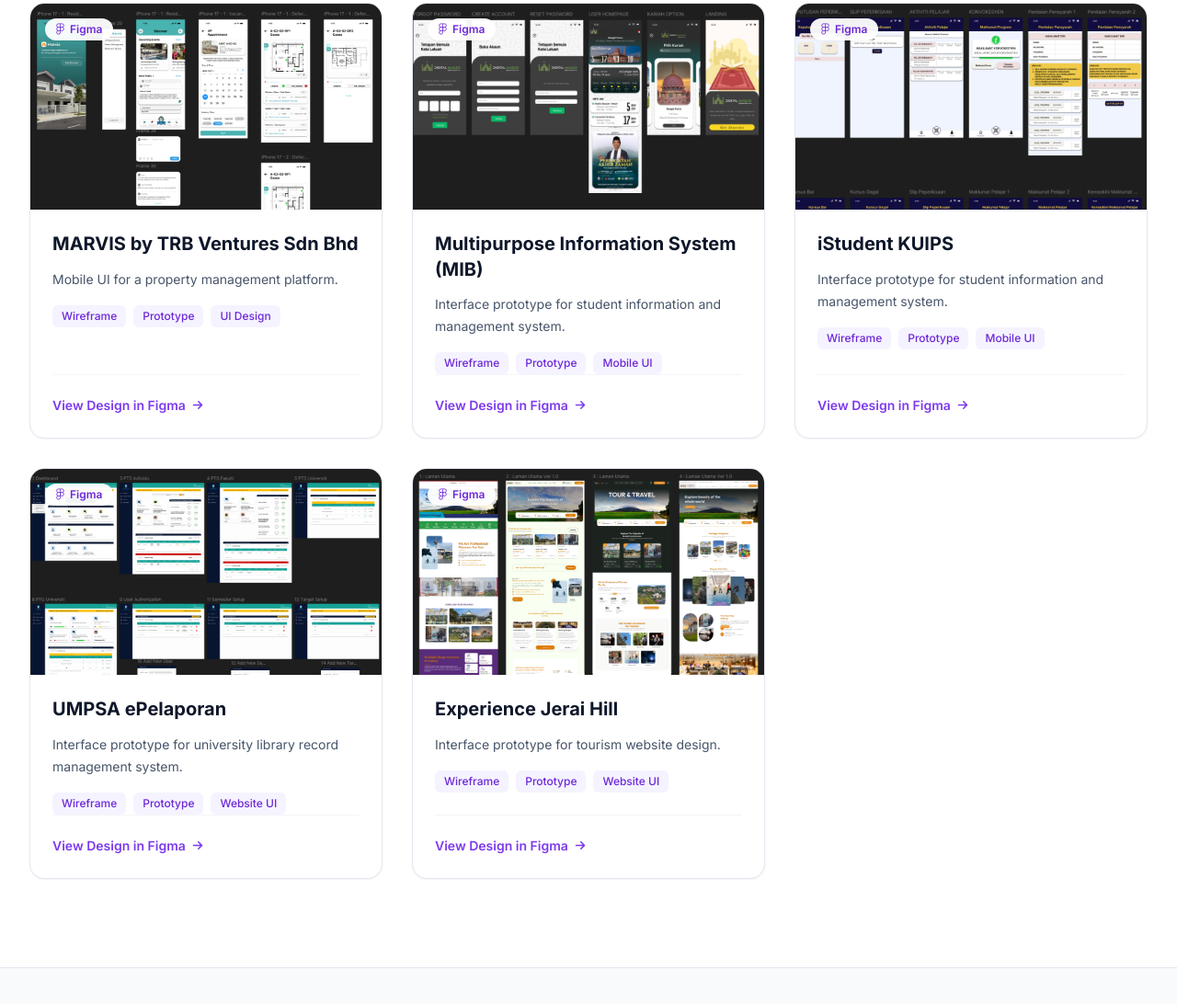
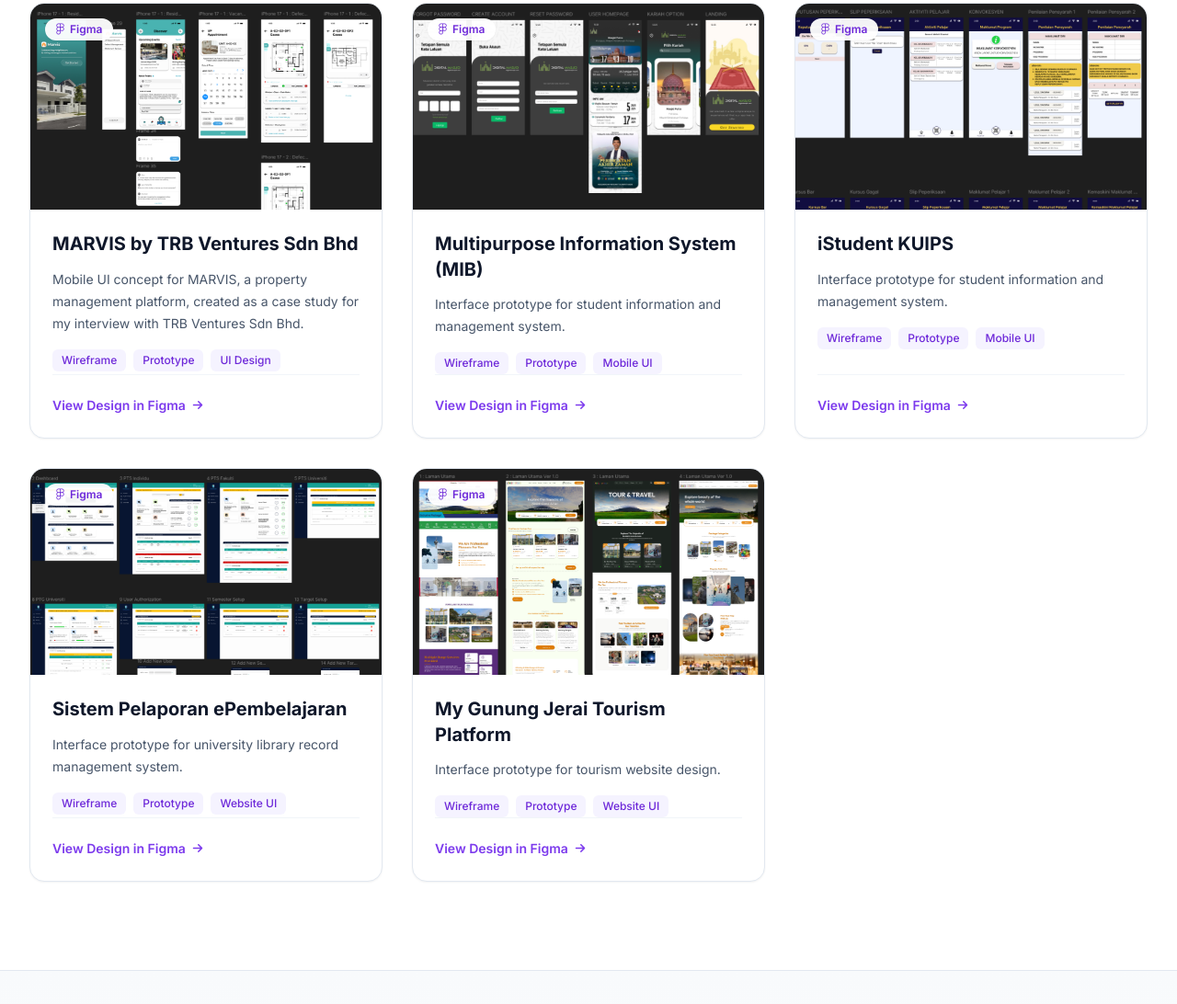
Before and after one commit to Najihah02/portfolio_najihah, a plain HTML site: page index.html in a window 1280 px wide. Shown: the part 4008-5100 px from the top of the page at 92% size. Drawn offline with nearby package versions, Linux system fonts and the light colour scheme.

Commit message:
edit: fixing the details of the figma design description

```diff
--- a/index.html
+++ b/index.html
@@ -1386,7 +1386,7 @@ document.addEventListener('DOMContentLoaded', function () {
                         MARVIS by TRB Ventures Sdn Bhd
                     </h3>
                     <p class="mt-3 text-sm leading-6 text-slate-600">
-                        Mobile UI for a property management platform.
+                        Mobile UI concept for MARVIS, a property management platform, created as a case study for my interview with TRB Ventures Sdn Bhd.
                     </p>
 
                     <div class="mt-4 flex flex-wrap gap-2">
@@ -1501,12 +1501,12 @@ document.addEventListener('DOMContentLoaded', function () {
             <!-- card 4 -->
             <a href="https://www.figma.com/design/tm3z1jbQZGz7psiylADNFd/UMPSA-ePelaporan?node-id=0-1&t=NwkjVu8c3N4EDn6y-1"
                target="_blank" rel="noopener noreferrer"
-               aria-label="View UMPSA ePelaporan design in Figma (opens in a new tab)"
+               aria-label="View Sistem Pelaporan ePembelajaran design in Figma (opens in a new tab)"
                class="group flex flex-col overflow-hidden rounded-2xl border border-slate-200 bg-white shadow-sm transition duration-300 hover:-translate-y-1 hover:border-violet-300 hover:shadow-xl focus-visible:outline focus-visible:outline-2 focus-visible:outline-offset-4 focus-visible:outline-violet-500">
 
                 <div class="relative h-56 overflow-hidden bg-slate-100">
                     <img src="images\designs\umpsa.png"
-                         alt="UMPSA ePelaporan Figma design preview"
+                         alt="Sistem Pelaporan ePembelajaran Figma design preview"
                          class="h-full w-full object-cover object-top transition duration-500 group-hover:scale-105"
                          loading="lazy">
 
@@ -1524,7 +1524,7 @@ document.addEventListener('DOMContentLoaded', function () {
 
                 <div class="flex flex-1 flex-col p-6">
                     <h3 class="text-xl font-bold leading-snug text-slate-900 group-hover:text-violet-700">
-                        UMPSA ePelaporan
+                        Sistem Pelaporan ePembelajaran
                     </h3>
                     <p class="mt-3 text-sm leading-6 text-slate-600">
                         Interface prototype for university library record management system.
@@ -1548,12 +1548,12 @@ document.addEventListener('DOMContentLoaded', function () {
             <!-- card 5 -->
             <a href="https://www.figma.com/design/aEybU60WJ4W10DW4tkUy6I/PKNK---MY-GUNUNG-JERAI?node-id=0-1&t=nxccbuVWOx9XElzJ-1"
                target="_blank" rel="noopener noreferrer"
-               aria-label="View tourism website (Experience Jerai Hill) design in Figma (opens in a new tab)"
+               aria-label="View tourism website (My Gunung Jerai Tourism Platform) design in Figma (opens in a new tab)"
                class="group flex flex-col overflow-hidden rounded-2xl border border-slate-200 bg-white shadow-sm transition duration-300 hover:-translate-y-1 hover:border-violet-300 hover:shadow-xl focus-visible:outline focus-visible:outline-2 focus-visible:outline-offset-4 focus-visible:outline-violet-500">
 
                 <div class="relative h-56 overflow-hidden bg-slate-100">
                     <img src="images\designs\mugunungjerai.png"
-                         alt="Tourism Website (Experience Jerai Hill) Figma design preview"
+                         alt="Tourism Website (My Gunung Jerai Tourism Platform) Figma design preview"
                          class="h-full w-full object-cover object-top transition duration-500 group-hover:scale-105"
                          loading="lazy">
 
@@ -1571,7 +1571,7 @@ document.addEventListener('DOMContentLoaded', function () {
 
                 <div class="flex flex-1 flex-col p-6">
                     <h3 class="text-xl font-bold leading-snug text-slate-900 group-hover:text-violet-700">
-                       Experience Jerai Hill
+                       My Gunung Jerai Tourism Platform
                     </h3>
                     <p class="mt-3 text-sm leading-6 text-slate-600">
                         Interface prototype for tourism website design.
```
